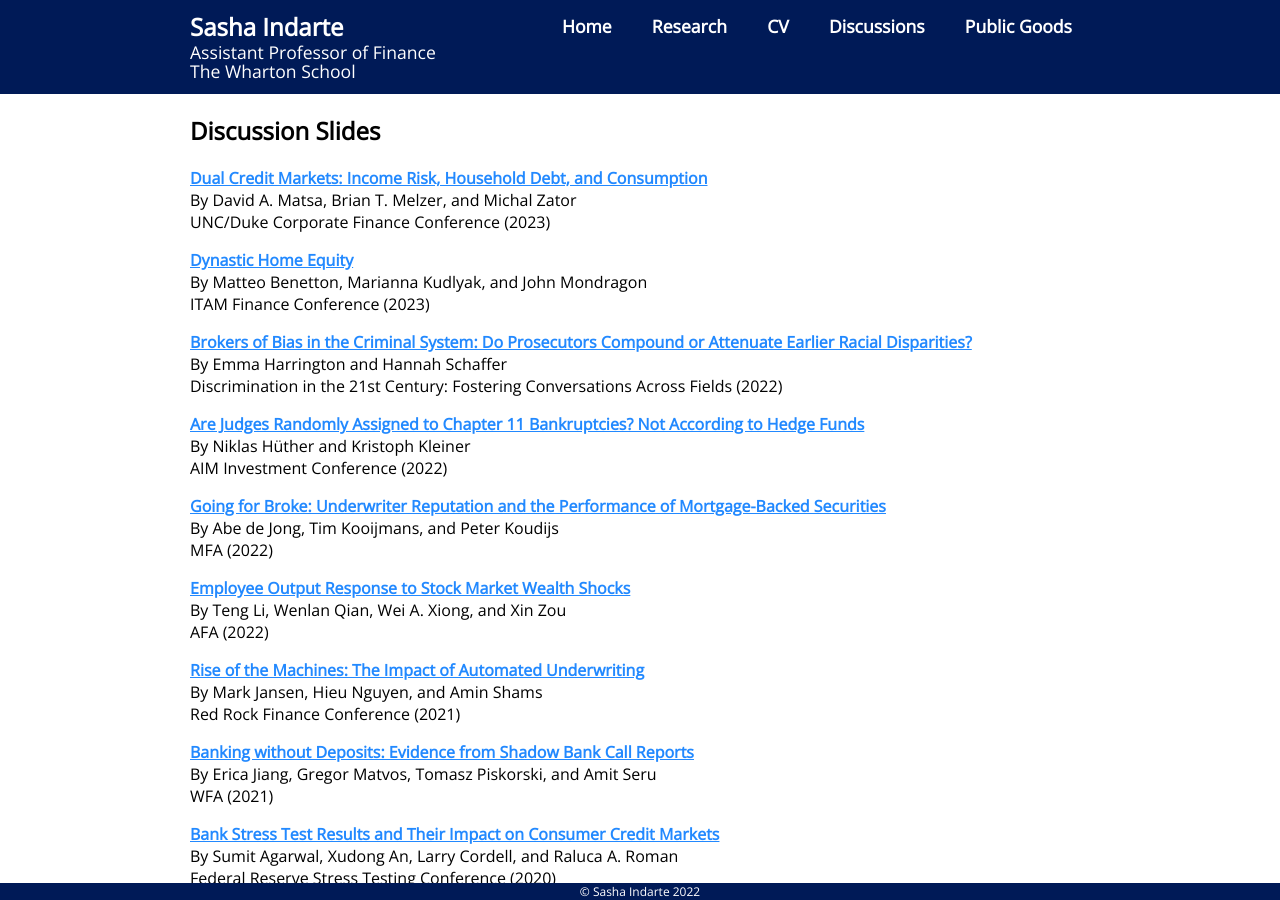
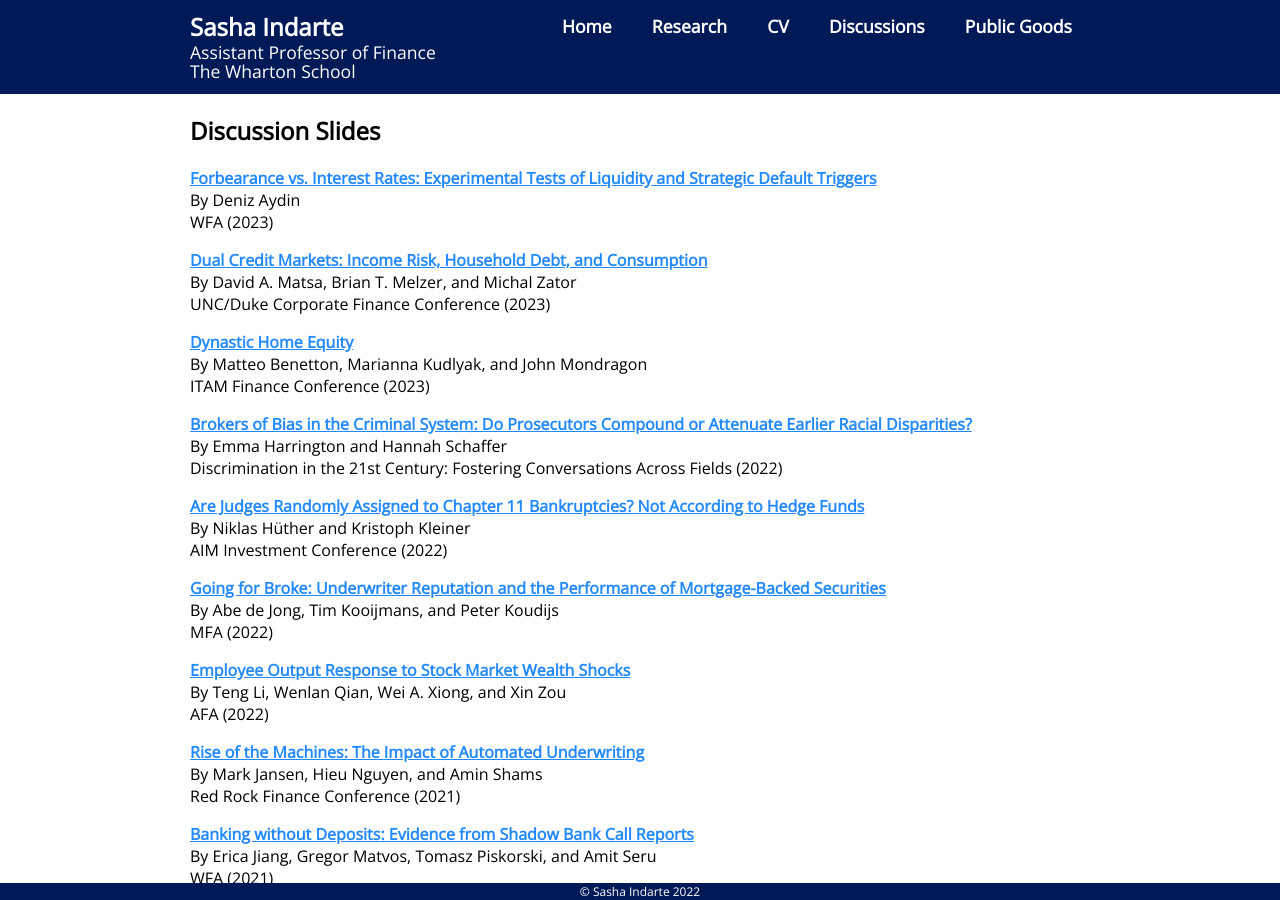
Before and after one commit to sashaindarte/sashaindarte.github.io, a Jekyll site: the page built from discussions/index.html, in a window 1280 px wide and 900 px high. Built offline with Jekyll 4.4.1, drawn with Linux system fonts in a browser that asks for light colours.

Commit message:
Update index.html

```diff
--- a/discussions/index.html
+++ b/discussions/index.html
@@ -8,6 +8,14 @@ title: Sasha Indarte - Discussions
 		<!-- Replication Resources  (use <br> in between)-->
 
     		<h2>Discussion Slides</h2>
+
+		<p> <a href = "https://sashaindarte.github.io/discussions/forb_vs_intrates_DISCUSSION_SI.pdf">
+			<u>Forbearance vs. Interest Rates: Experimental Tests of Liquidity and Strategic Default Triggers</u></a>
+			<br>
+			By Deniz Aydin
+			<br>
+			WFA (2023)
+		</p>
 
 		<p> <a href = "https://sashaindarte.github.io/discussions/dual_credit_markets_DISCUSSION_SI.pdf">
 			<u>Dual Credit Markets: Income Risk, Household Debt, and Consumption</u></a>
```
